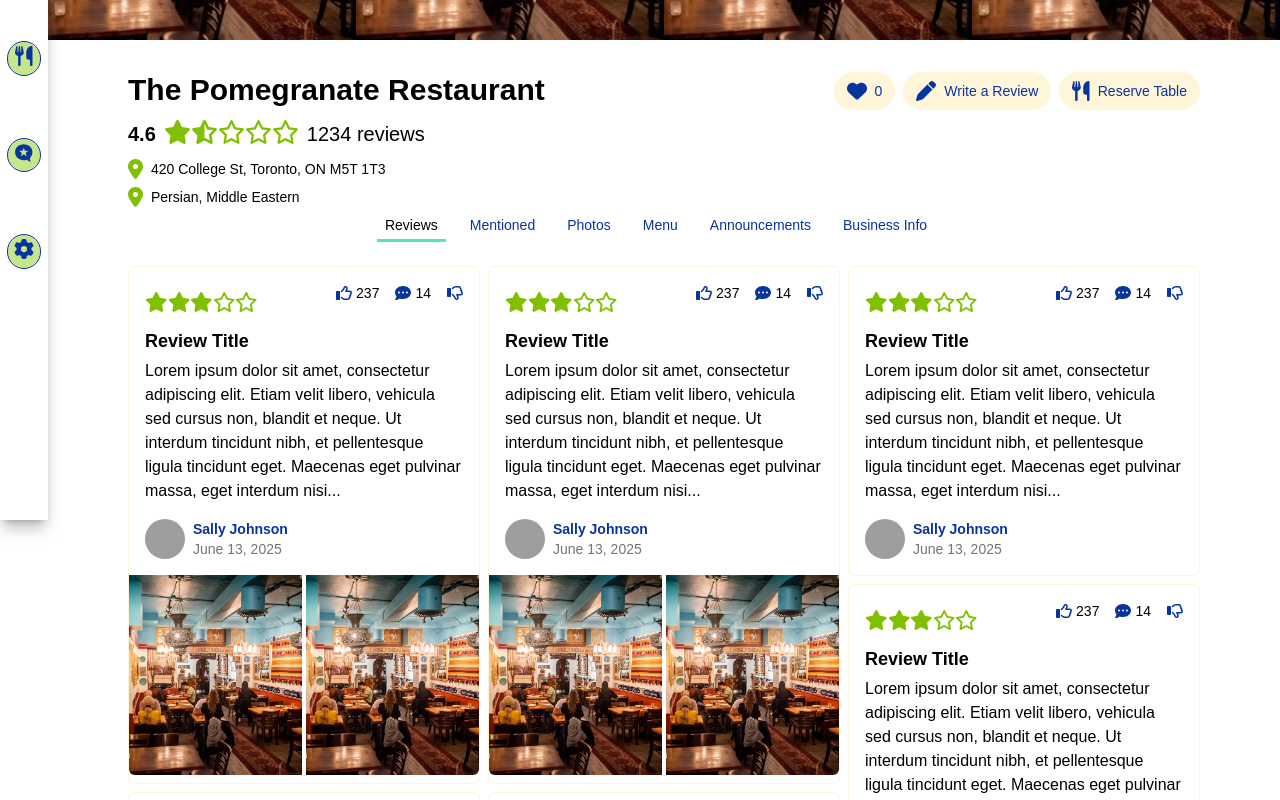
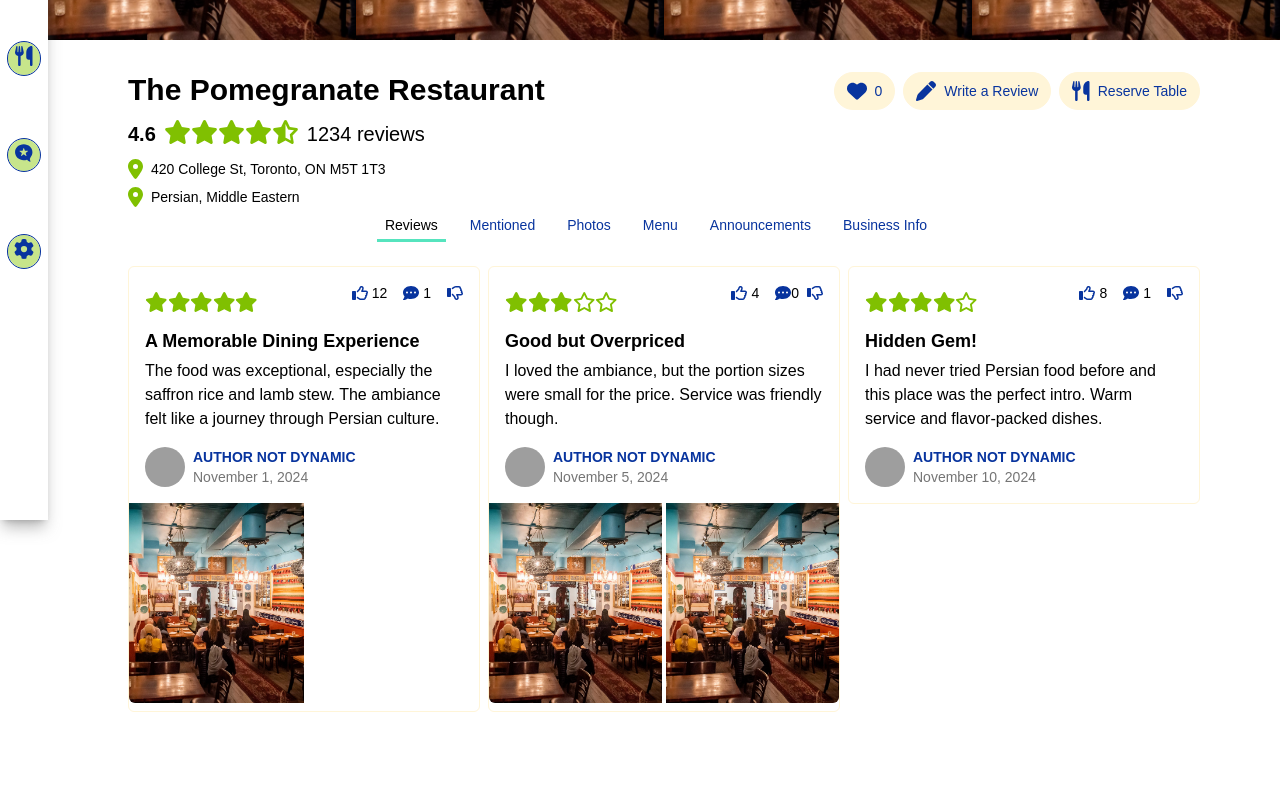
Before and after one commit to ochovhaniuk98/PRJ566NBB-02, a Next.js app in the folder biteclub/: page /restaurants/1 in a window 1280 px wide. Shown: the part 280-1080 px from the top of the page. After the commit the page ends 1056 px from the top, so only its background shows below. Built offline with nearby package versions, Linux system fonts and the light colour scheme; grey boxes are pictures that could not be loaded; a web font is replaced by a local one.

Commit message:
replaced hard-coded values in resto profile with schema-format values

```diff
--- a/biteclub/src/app/(main)/restaurants/[restaurantId]/page.js
+++ b/biteclub/src/app/(main)/restaurants/[restaurantId]/page.js
@@ -3,12 +3,11 @@ import MainBaseContainer from '@/components/shared/MainBaseContainer';
 import ImageBanner from '@/components/restaurantProfile/ImageBanner';
 import InfoBanner from '@/components/restaurantProfile/InfoBanner';
 import ProfileTabBar from '@/components/shared/ProfileTabBar';
-import { bannerImages, reviewList, photosList, restoHours, fakeRestaurantData, fakeReviews } from '@/app/data/fakeData';
+import { fakeRestaurantData, fakeReviews } from '@/app/data/fakeData';
 import ReviewsOnGrid3Col from '@/components/shared/ReviewsOnGrid3Col';
-import GridCustomCols from '@/components/shared/GridCustomCols';
-import { useState } from 'react';
 import PhotoGallery from '@/components/restaurantProfile/PhotoGallery';
 import BusinessInfo from '@/components/restaurantProfile/BusinessInfo';
+import { useState } from 'react';
 
 export default function RestaurantProfile() {
   const restaurantTabs = ['Reviews', 'Mentioned', 'Photos', 'Menu', 'Announcements', 'Business Info'];
@@ -22,7 +21,7 @@ export default function RestaurantProfile() {
         name={fakeRestaurantData.name}
         avgRating={fakeRestaurantData.rating}
         numReviews={fakeRestaurantData.numReviews}
-        cuisine={fakeRestaurantData.cuisines.join(', ')}
+        cuisine={fakeRestaurantData.cuisines}
         address={fakeRestaurantData.location}
         numFavourites={0}
       />
@@ -35,7 +34,7 @@ export default function RestaurantProfile() {
           <ReviewsOnGrid3Col
             selectedReview={selectedReview}
             setSelectedReview={setSelectedReview}
-            reviewList={reviewList}
+            reviewList={fakeReviews}
           />
         )}
         {/* Photos */}
--- a/biteclub/src/app/data/fakeData.js
+++ b/biteclub/src/app/data/fakeData.js
@@ -1,44 +1,3 @@
-export const bannerImages = [
-  '/img/placeholderImg.jpg',
-  '/img/placeholderImg.jpg',
-  '/img/placeholderImg.jpg',
-  '/img/placeholderImg.jpg',
-];
-
-export const photosList = [
-  '/img/placeholderImg.jpg',
-  '/img/placeholderImg.jpg',
-  '/img/placeholderImg.jpg',
-  '/img/placeholderImg.jpg',
-  '/img/placeholderImg.jpg',
-  '/img/placeholderImg.jpg',
-  '/img/placeholderImg.jpg',
-  '/img/placeholderImg.jpg',
-  '/img/placeholderImg.jpg',
-  '/img/placeholderImg.jpg',
-  '/img/placeholderImg.jpg',
-  '/img/placeholderImg.jpg',
-  '/img/placeholderImg.jpg',
-  '/img/placeholderImg.jpg',
-  '/img/placeholderImg.jpg',
-  '/img/placeholderImg.jpg',
-  '/img/placeholderImg.jpg',
-];
-
-export const reviewList = [
-  { id: 1, imageSrc: bannerImages },
-  { id: 2, imageSrc: bannerImages },
-  { id: 3 },
-  { id: 4, imageSrc: bannerImages },
-  { id: 5 },
-  { id: 6, imageSrc: bannerImages },
-  { id: 7, imageSrc: bannerImages },
-  { id: 8, imageSrc: bannerImages },
-  { id: 9 },
-  { id: 10 },
-  { id: 11, imageSrc: bannerImages },
-];
-
 export const fakeRestaurantData = {
   name: 'The Pomegranate Restaurant',
   cuisines: ['Persian', 'Middle Eastern'],
@@ -143,6 +102,11 @@ export const fakeReviews = [
         caption: 'Starter platter',
         updated_at: new Date('2024-11-05'),
       },
+      {
+        url: '/img/placeholderImg.jpg',
+        caption: 'Fresh bread',
+        updated_at: new Date('2024-11-05'),
+      },
     ],
     likes: {
       count: 4,
@@ -180,3 +144,46 @@ export const fakeReviews = [
     restaurant_id: 'restaurant456',
   },
 ];
+
+/*
+export const bannerImages = [
+  '/img/placeholderImg.jpg',
+  '/img/placeholderImg.jpg',
+  '/img/placeholderImg.jpg',
+  '/img/placeholderImg.jpg',
+];
+
+export const photosList = [
+  '/img/placeholderImg.jpg',
+  '/img/placeholderImg.jpg',
+  '/img/placeholderImg.jpg',
+  '/img/placeholderImg.jpg',
+  '/img/placeholderImg.jpg',
+  '/img/placeholderImg.jpg',
+  '/img/placeholderImg.jpg',
+  '/img/placeholderImg.jpg',
+  '/img/placeholderImg.jpg',
+  '/img/placeholderImg.jpg',
+  '/img/placeholderImg.jpg',
+  '/img/placeholderImg.jpg',
+  '/img/placeholderImg.jpg',
+  '/img/placeholderImg.jpg',
+  '/img/placeholderImg.jpg',
+  '/img/placeholderImg.jpg',
+  '/img/placeholderImg.jpg',
+];
+
+export const reviewList = [
+  { id: 1, imageSrc: bannerImages },
+  { id: 2, imageSrc: bannerImages },
+  { id: 3 },
+  { id: 4, imageSrc: bannerImages },
+  { id: 5 },
+  { id: 6, imageSrc: bannerImages },
+  { id: 7, imageSrc: bannerImages },
+  { id: 8, imageSrc: bannerImages },
+  { id: 9 },
+  { id: 10 },
+  { id: 11, imageSrc: bannerImages },
+];
+*/
--- a/biteclub/src/components/restaurantProfile/InfoBanner.jsx
+++ b/biteclub/src/components/restaurantProfile/InfoBanner.jsx
@@ -12,14 +12,14 @@ export default function InfoBanner({ name, avgRating, numReviews, cuisine, addre
         <h1 className="text-3xl font-bold">{name}</h1>
         <div className="flex items-center gap-x-2">
           <h2 className="font-semibold">{avgRating}</h2>
-          <StarRating colour={'text-brand-green'} iconSize={'icon-xl'} ratingNum={1.3} />
+          <StarRating colour={'text-brand-green'} iconSize={'icon-xl'} ratingNum={avgRating} />
           <div className="font-normal text-xl font-primary">
             {`${numReviews} `}
             <span className="font-normal text-xl font-primary">reviews</span>
           </div>
         </div>
         <RestaurantIconDetail icon={faLocationDot} detailText={address} />
-        <RestaurantIconDetail icon={faLocationDot} detailText={cuisine} />
+        <RestaurantIconDetail icon={faLocationDot} detailText={cuisine.join(', ')} />
       </div>
       <div>
         <SingleTabWithIcon icon={faHeart} detailText={numFavourites} />
--- a/biteclub/src/components/shared/AuthorDateBlurb.jsx
+++ b/biteclub/src/components/shared/AuthorDateBlurb.jsx
@@ -2,6 +2,11 @@ import Image from 'next/image';
 
 // Description: Author's name, pic and date that appears on reviews and blog posts.
 export default function AuthorDateBlurb({ authorPic, authorName, date }) {
+  const formattedDate = date.toLocaleDateString('en-US', {
+    year: 'numeric',
+    month: 'long',
+    day: 'numeric',
+  });
   return (
     <div className="flex mt-4 gap-x-2">
       <div className="relative w-10 h-10 outline-1 outline-white rounded-full">
@@ -11,7 +16,7 @@ export default function AuthorDateBlurb({ authorPic, authorName, date }) {
         <a href="#">
           <h4 className="font-semibold">{authorName}</h4>
         </a>
-        <h4 className="text-brand-grey">{date}</h4>
+        <h4 className="text-brand-grey">{formattedDate}</h4>
       </div>
     </div>
   );
--- a/biteclub/src/components/shared/EngagementIconStat.jsx
+++ b/biteclub/src/components/shared/EngagementIconStat.jsx
@@ -9,7 +9,7 @@ export default function EngagementIconStat({ iconArr, statNumArr }) {
       {iconArr.map((_, i) => (
         <span key={i} className="flex items-center">
           <FontAwesomeIcon icon={iconArr[i]} className="icon-md text-brand-navy" />
-          <h4 className={` ${statNumArr[i] && 'ml-1 mr-2'}`}>{statNumArr[i] || ''}</h4>
+          <h4 className={` ${statNumArr[i] && 'ml-1 mr-2'}`}>{statNumArr[i] >= 0 ? statNumArr[i] : ''}</h4>
         </span>
       ))}
     </div>
--- a/biteclub/src/components/shared/ReviewCard.jsx
+++ b/biteclub/src/components/shared/ReviewCard.jsx
@@ -1,46 +1,44 @@
 import StarRating from '@/components/shared/StarRating';
 import Image from 'next/image';
 import AuthorDateBlurb from './AuthorDateBlurb';
-import { faLocationDot } from '@fortawesome/free-solid-svg-icons';
 import reviewCardIconArr from '@/app/data/iconData';
 import EngagementIconStat from './EngagementIconStat';
 
-export default function ReviewCard({ imageSrc, onClick, isSelected }) {
-  console.log('ISSELECTED: ', isSelected);
+export default function ReviewCard({ review, photos, onClick, isSelected }) {
+  console.log('IMAGESRC: ', photos[0]);
   return (
     <div
       className={`${
         isSelected ? 'bg-brand-peach-lite' : 'bg-white'
       } border rounded-md border-brand-yellow-lite flex flex-col cursor-pointer hover:bg-brand-peach-lite hover:outline-brand-peach hover:outline-2 ${
-        imageSrc?.length > 0 ? 'row-span-2' : 'row-span-1'
+        photos?.length > 0 ? 'row-span-2' : 'row-span-1'
       }`}
       onClick={onClick}
     >
       <div className="p-4">
         <div className="flex justify-between">
-          <StarRating colour={'text-brand-green'} iconSize={'icon-lg'} ratingNum={3} />
-          {/* Engagement icons */}
+          <StarRating colour={'text-brand-green'} iconSize={'icon-lg'} ratingNum={review.rating} />
           <div>
-            <EngagementIconStat iconArr={reviewCardIconArr} statNumArr={[237, 14]} />
+            <EngagementIconStat iconArr={reviewCardIconArr} statNumArr={[review.likes.count, review.comments.length]} />
           </div>
         </div>
-        <h3>Review Title</h3>
-        {/*TO DO: Put word limit in review body preview*/}
-        <p>
-          Lorem ipsum dolor sit amet, consectetur adipiscing elit. Etiam velit libero, vehicula sed cursus non, blandit
-          et neque. Ut interdum tincidunt nibh, et pellentesque ligula tincidunt eget. Maecenas eget pulvinar massa,
-          eget interdum nisi...
-        </p>
-        <AuthorDateBlurb authorPic="/img/profilepic.jpg" authorName="Sally Johnson" date="June 13, 2025" />
+        <h3>{review.title}</h3>
+        {/*TO DO for Cesca: Put word limit in review body preview.
+        MISSING DYNAMIC VALUES: author name + pic*/}
+        <p>{review.body}</p>
+        <AuthorDateBlurb authorPic="/img/profilepic.jpg" authorName="AUTHOR NOT DYNAMIC" date={review.date_posted} />
       </div>
-      {imageSrc?.length > 0 && (
+
+      {photos?.length > 0 && (
         <div className="flex gap-x-1">
           <div className="relative w-1/2 h-50 overflow-hidden">
-            <Image src={imageSrc[0]} alt="profile pic" className="object-cover rounded-bl-md " fill={true} />
+            <Image src={photos[0].url} alt={photos[0].caption} className="object-cover rounded-bl-md " fill={true} />
           </div>
-          <div className="relative w-1/2 h-50 overflow-hidden">
-            <Image src={imageSrc[1]} alt="profile pic" className="object-cover rounded-br-md" fill={true} />
-          </div>
+          {photos[1] && (
+            <div className="relative w-1/2 h-50 overflow-hidden">
+              <Image src={photos[1].url} alt={photos[1].caption} className="object-cover rounded-br-md" fill={true} />
+            </div>
+          )}
         </div>
       )}
     </div>
--- a/biteclub/src/components/shared/ReviewsOnGrid3Col.jsx
+++ b/biteclub/src/components/shared/ReviewsOnGrid3Col.jsx
@@ -14,7 +14,7 @@ export default function ReviewsOnGrid3Col({ selectedReview, setSelectedReview, r
             {reviewList.map(review => (
               <ReviewCard
                 key={review.id}
-                imageSrc={review.imageSrc}
+                imageSrc={review.photos}
                 onClick={() => setSelectedReview(review)}
                 isSelected={selectedReview?.id === review.id}
               />
@@ -25,8 +25,8 @@ export default function ReviewsOnGrid3Col({ selectedReview, setSelectedReview, r
         </>
       ) : (
         // Default 3-column review grid
-        reviewList.map(review => (
-          <ReviewCard key={review.id} imageSrc={review.imageSrc} onClick={() => setSelectedReview(review)} />
+        reviewList.map((review, i) => (
+          <ReviewCard key={i} review={review} photos={review.photos} onClick={() => setSelectedReview(review)} />
         ))
       )}
     </GridCustomCols>
```
